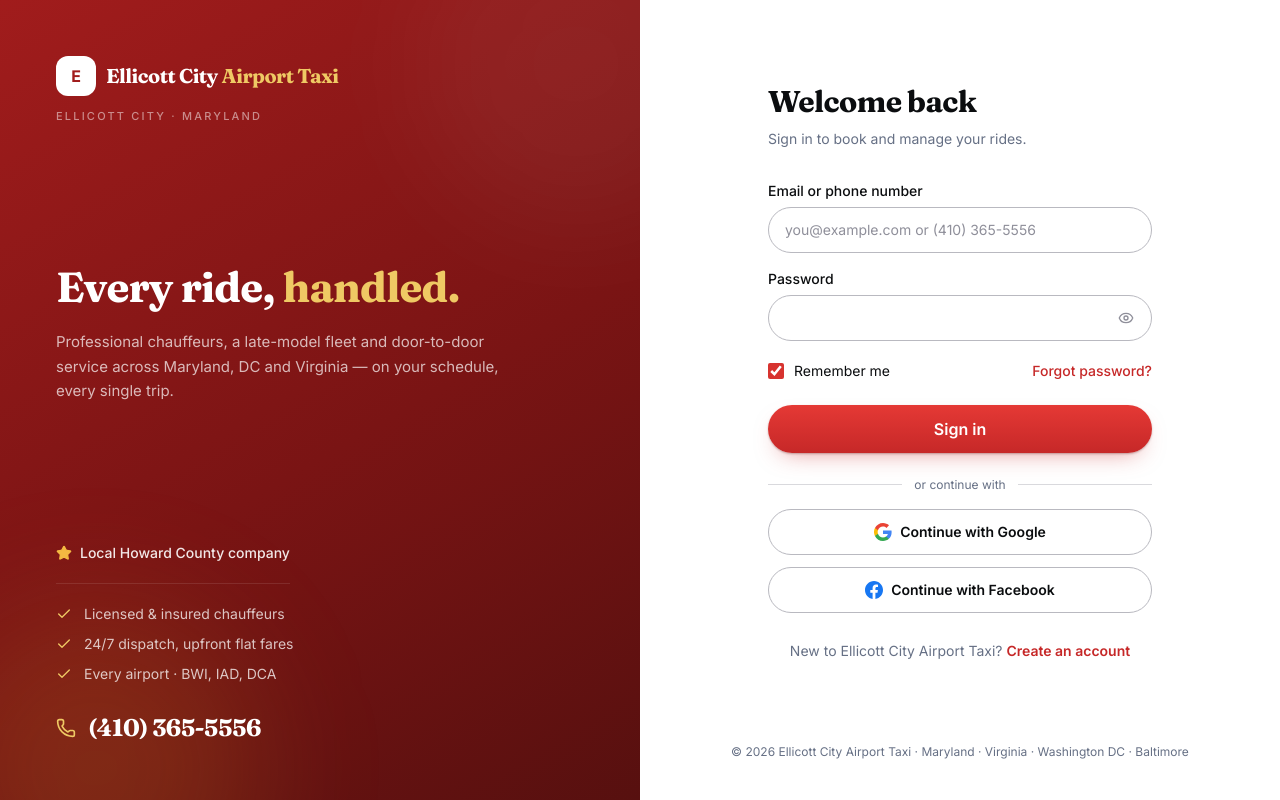
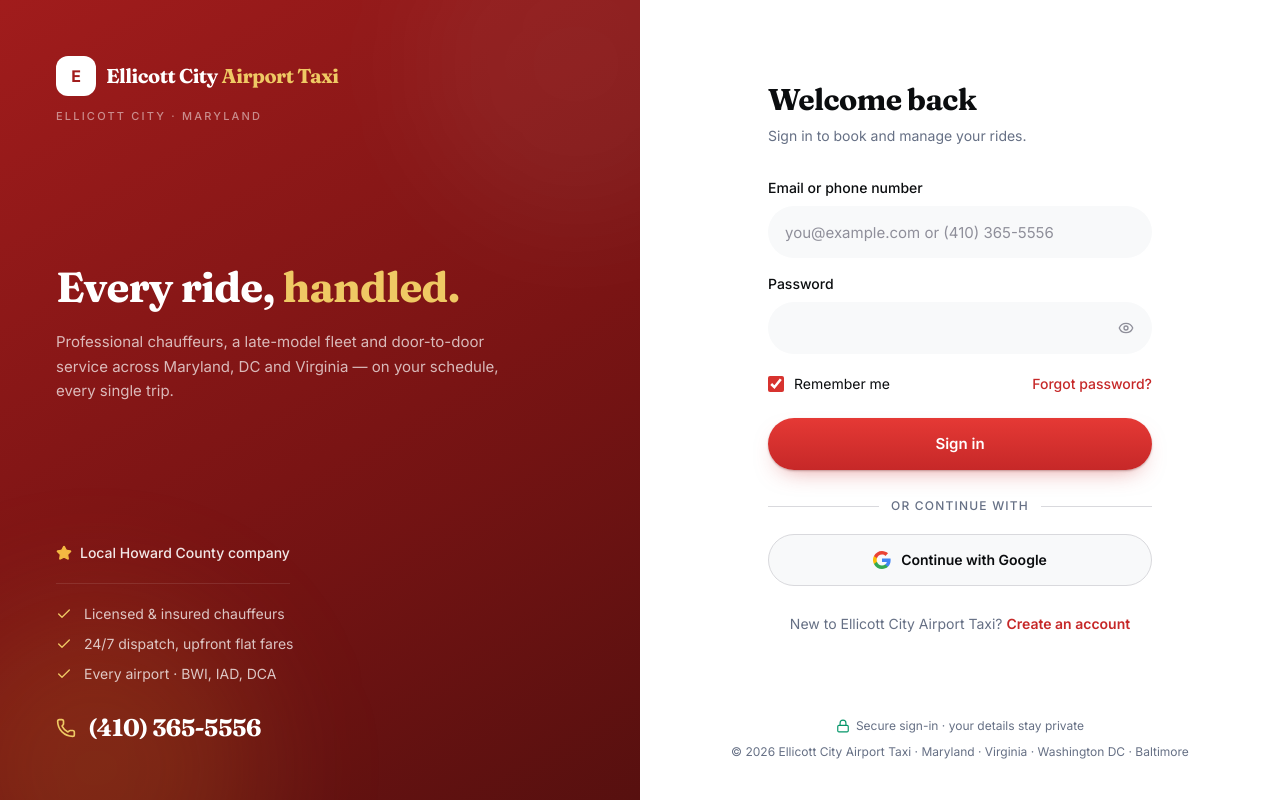
Before and after one commit to altafKhan-nep/Ellicott-city-Airport-Taxi, a React (Vite) app in the folder client/: page /login in a window 1280 px wide. Built offline with nearby package versions, Linux system fonts and the light colour scheme; no server answers.

Commit message:
polish(auth): modern form fields, aligned split layout, Google-only social

```diff
--- a/client/src/components/auth/AuthLayout.jsx
+++ b/client/src/components/auth/AuthLayout.jsx
@@ -1,5 +1,5 @@
 import { Link } from 'react-router-dom';
-import { Check, Phone, Star } from 'lucide-react';
+import { Check, Lock, Phone, Star } from 'lucide-react';
 
 // Full-screen auth shell shared by every auth page (login, register,
 // forgot/reset password, verify email).
@@ -35,7 +35,7 @@
           </p>
         </div>
 
-        <div className="relative my-10 max-w-lg">
+        <div className="relative my-8 max-w-lg sm:my-10">
           <h1 className="font-display text-[34px] font-bold leading-[1.1] tracking-tight sm:text-[42px]">
             {title} {highlight && <span className="text-gold-300">{highlight}</span>}
           </h1>
@@ -90,10 +90,16 @@
           </div>
         </div>
 
-        <p className="mt-10 text-center text-xs text-muted">
-          © {new Date().getFullYear()} Ellicott City Airport Taxi · Maryland · Virginia ·
-          Washington DC · Baltimore
-        </p>
+        <div className="mt-10 space-y-2.5 text-center">
+          <p className="inline-flex items-center gap-1.5 text-xs text-muted">
+            <Lock className="h-3.5 w-3.5 text-success-600" />
+            Secure sign-in · your details stay private
+          </p>
+          <p className="text-xs text-muted">
+            © {new Date().getFullYear()} Ellicott City Airport Taxi · Maryland · Virginia ·
+            Washington DC · Baltimore
+          </p>
+        </div>
       </section>
     </div>
   );
--- a/client/src/components/auth/PasswordField.jsx
+++ b/client/src/components/auth/PasswordField.jsx
@@ -20,7 +20,8 @@
           type="button"
           onClick={() => setVisible((v) => !v)}
           aria-label={visible ? 'Hide password' : 'Show password'}
-          className="grid h-9 w-9 place-items-center rounded-full text-accent-400 transition-colors hover:bg-accent-50 hover:text-ink"
+          aria-pressed={visible}
+          className="grid h-9 w-9 place-items-center rounded-full text-accent-400 transition-colors hover:bg-brand-50 hover:text-brand-600 focus-visible:outline-none focus-visible:ring-2 focus-visible:ring-brand-300"
         >
           {visible ? <EyeOff className="h-4 w-4" /> : <Eye className="h-4 w-4" />}
         </button>
--- a/client/src/components/auth/SocialLoginButtons.jsx
+++ b/client/src/components/auth/SocialLoginButtons.jsx
@@ -1,14 +1,11 @@
 import { useState } from 'react';
 import { API_ROOT } from '../../services/api.js';
 
-// Real-world style "Continue with" options. Google/Facebook use the Passport
-// OAuth redirect flow — they link to the server when credentials are set, or
-// show a friendly notice so the UI is always visible.
+// "Continue with Google" — uses the Passport OAuth redirect flow, so it links
+// to the server when credentials are set, or shows a friendly notice so the
+// button is always visible. Facebook sign-in is intentionally not offered.
 const GOOGLE_CLIENT_ID = import.meta.env.VITE_GOOGLE_CLIENT_ID || '';
-const FACEBOOK_APP_ID = import.meta.env.VITE_FACEBOOK_APP_ID || '';
-
 const googleReady = Boolean(GOOGLE_CLIENT_ID);
-const facebookReady = Boolean(FACEBOOK_APP_ID);
 
 const GoogleIcon = () => (
   <svg width="18" height="18" viewBox="0 0 24 24" aria-hidden="true">
@@ -19,51 +16,46 @@
   </svg>
 );
 
-const FacebookIcon = () => (
-  <svg width="18" height="18" viewBox="0 0 24 24" fill="#1877f2" aria-hidden="true">
-    <path d="M24 12.07C24 5.4 18.63 0 12 0S0 5.4 0 12.07C0 18.1 4.39 23.1 10.13 24v-8.44H7.08v-3.49h3.04V9.41c0-3.02 1.8-4.7 4.55-4.7 1.31 0 2.68.24 2.68.24v2.97h-1.51c-1.49 0-1.96.93-1.96 1.89v2.26h3.33l-.53 3.49h-2.8V24C19.61 23.1 24 18.1 24 12.07z" />
-  </svg>
-);
-
-const buttonBase =
-  'flex w-full items-center justify-center gap-2 rounded-full border border-accent-300 bg-surface px-4 py-3 text-sm font-semibold text-ink transition-colors hover:bg-accent-50';
+const buttonClass =
+  'flex h-13 w-full items-center justify-center gap-2.5 rounded-full border border-accent-200 bg-paper px-4 text-sm font-semibold text-ink transition-all duration-200 hover:-translate-y-0.5 hover:border-accent-300 hover:bg-surface hover:shadow-md';
 
 export default function SocialLoginButtons() {
   const [notice, setNotice] = useState('');
 
-  const notReady = (provider) =>
-    setNotice(`${provider} sign-in isn't connected yet. It will work once the app owner adds the OAuth credentials.`);
+  const label = 'Continue with Google';
 
   return (
-    <div className="mt-6">
-      <div className="flex items-center gap-3 text-xs text-muted">
+    <div className="mt-7">
+      <div className="flex items-center gap-3">
         <span className="h-px flex-1 bg-accent-200" />
-        or continue with
+        <span className="text-xs font-medium uppercase tracking-widest text-muted">
+          or continue with
+        </span>
         <span className="h-px flex-1 bg-accent-200" />
       </div>
 
       {notice && (
-        <p className="mt-3 rounded-xl bg-gold-50 px-4 py-2.5 text-xs text-ink">{notice}</p>
+        <p className="mt-3 rounded-2xl border border-gold-200 bg-gold-50 px-4 py-2.5 text-xs text-gold-800">
+          {notice}
+        </p>
       )}
 
-      <div className="mt-4 space-y-3">
+      <div className="mt-5">
         {googleReady ? (
-          <a href={`${API_ROOT}/api/auth/google`} className={buttonBase}>
-            <GoogleIcon /> Continue with Google
+          <a href={`${API_ROOT}/api/auth/google`} className={buttonClass}>
+            <GoogleIcon /> {label}
           </a>
         ) : (
-          <button type="button" onClick={() => notReady('Google')} className={buttonBase}>
-            <GoogleIcon /> Continue with Google
-          </button>
-        )}
-
-        {facebookReady ? (
-          <a href={`${API_ROOT}/api/auth/facebook`} className={buttonBase}>
-            <FacebookIcon /> Continue with Facebook
-          </a>
-        ) : (
-          <button type="button" onClick={() => notReady('Facebook')} className={buttonBase}>
-            <FacebookIcon /> Continue with Facebook
+          <button
+            type="button"
+            onClick={() =>
+              setNotice(
+                'Google sign-in is not connected yet. It will work once the app owner adds the OAuth credentials.',
+              )
+            }
+            className={buttonClass}
+          >
+            <GoogleIcon /> {label}
           </button>
         )}
       </div>
--- a/client/src/components/ui/Button.jsx
+++ b/client/src/components/ui/Button.jsx
@@ -17,6 +17,8 @@
     sm: 'px-3 py-1.5 text-sm',
     md: 'px-4 py-2.5 text-sm',
     lg: 'px-6 py-3 text-base',
+    // Taller pill for full-width auth submit buttons
+    xl: 'h-13 px-7 text-[15px]',
   };
 
   return (
--- a/client/src/components/ui/Input.jsx
+++ b/client/src/components/ui/Input.jsx
@@ -1,27 +1,38 @@
+// Modern form field: soft filled pill, generous height, brand-red focus ring.
+// The autofill overrides stop Chrome/Safari from painting their yellow box over
+// the brand styling (the inset shadow uses the theme var so dark mode still works).
+const fieldBase =
+  'input-pill peer h-13 w-full border bg-paper px-4 text-[15px] text-ink outline-none transition-all duration-200 placeholder:text-accent-400 focus:bg-surface focus:ring-4 disabled:opacity-60 [&:-webkit-autofill]:[-webkit-text-fill-color:currentColor] [&:-webkit-autofill]:shadow-[inset_0_0_0_1000px_var(--color-paper),var(--tw-ring-offset-shadow),var(--tw-ring-shadow)]';
+
 export function Input({ label, icon, trailing, error, hint, className = '', ...props }) {
   return (
     <label className={`block ${className}`}>
-      {label && (
-        <span className="mb-1.5 block text-sm font-medium text-ink">{label}</span>
-      )}
+      {label && <span className="mb-2 block text-sm font-medium text-ink">{label}</span>}
       <div className="relative">
         {icon && (
-          <span className="pointer-events-none absolute left-3 top-1/2 -translate-y-1/2 text-accent-400">
+          <span
+            className={`pointer-events-none absolute left-4 top-1/2 -translate-y-1/2 transition-colors peer-focus:text-brand-600 ${
+              error ? 'text-brand-500' : 'text-accent-400'
+            }`}
+          >
             {icon}
           </span>
         )}
         <input
-          className={`input-pill w-full border bg-surface px-4 py-3 text-sm outline-none transition-colors placeholder:text-accent-400 focus:border-brand-500 focus:ring-2 focus:ring-brand-200 ${
-            icon ? 'pl-10' : ''
-          } ${trailing ? 'pr-12' : ''} ${error ? 'border-brand-400' : 'border-accent-300'}`}
+          className={`${fieldBase} ${icon ? 'pl-11' : ''} ${trailing ? 'pr-12' : ''} ${
+            error
+              ? 'border-brand-500 focus:border-brand-600 focus:ring-brand-200'
+              : 'border-transparent focus:border-brand-500 focus:ring-brand-100'
+          }`}
+          aria-invalid={error ? 'true' : undefined}
           {...props}
         />
         {trailing && (
           <span className="absolute right-2 top-1/2 -translate-y-1/2">{trailing}</span>
         )}
       </div>
-      {error && <span className="mt-1 block text-xs text-brand-600">{error}</span>}
-      {!error && hint && <span className="mt-1 block text-xs text-muted">{hint}</span>}
+      {error && <span className="mt-1.5 block text-xs font-medium text-brand-600">{error}</span>}
+      {!error && hint && <span className="mt-1.5 block text-xs text-muted">{hint}</span>}
     </label>
   );
 }
--- a/client/src/pages/ForgotPassword.jsx
+++ b/client/src/pages/ForgotPassword.jsx
@@ -86,7 +86,7 @@
                 {error}
               </p>
             )}
-            <Button type="submit" size="lg" loading={loading} className="w-full">
+            <Button type="submit" size="xl" loading={loading} className="w-full">
               {loading ? 'Sending…' : 'Send reset link'}
               {!loading && <ArrowRight className="h-4 w-4" />}
             </Button>
--- a/client/src/pages/Login.jsx
+++ b/client/src/pages/Login.jsx
@@ -118,7 +118,7 @@
           </p>
         )}
 
-        <Button type="submit" size="lg" loading={loading} className="mt-2 w-full">
+        <Button type="submit" size="xl" loading={loading} className="mt-2 w-full">
           {loading ? 'Signing in…' : 'Sign in'}
         </Button>
       </form>
--- a/client/src/pages/ResetPassword.jsx
+++ b/client/src/pages/ResetPassword.jsx
@@ -66,7 +66,7 @@
             <CheckCircle2 className="mt-0.5 h-4 w-4 shrink-0" />
             <span>Your password has been reset. All other sessions were signed out.</span>
           </p>
-          <Button onClick={() => window.location.assign('/login')} size="lg" className="w-full">
+          <Button onClick={() => window.location.assign('/login')} size="xl" className="w-full">
             Sign in with your new password
             <ArrowRight className="h-4 w-4" />
           </Button>
@@ -97,7 +97,7 @@
               {error}
             </p>
           )}
-          <Button type="submit" size="lg" loading={loading} className="w-full">
+          <Button type="submit" size="xl" loading={loading} className="w-full">
             {loading ? 'Resetting…' : 'Reset password'}
             {!loading && <ArrowRight className="h-4 w-4" />}
           </Button>
--- a/client/src/pages/SocialCallback.jsx
+++ b/client/src/pages/SocialCallback.jsx
@@ -71,7 +71,7 @@
               We couldn't log you in with that account. Please try again or use another method.
             </p>
             <Link to="/login" className="mt-6 block">
-              <Button size="lg" variant="outline" className="w-full">
+              <Button size="xl" variant="outline" className="w-full">
                 Back to sign in
               </Button>
             </Link>
--- a/client/src/pages/VerifyEmail.jsx
+++ b/client/src/pages/VerifyEmail.jsx
@@ -56,7 +56,7 @@
               Your account is active. You can now book rides with Ellicott City Airport Taxi.
             </p>
             <Link to="/login" className="mt-6 block">
-              <Button size="lg" className="w-full">
+              <Button size="xl" className="w-full">
                 Sign in
               </Button>
             </Link>
@@ -71,7 +71,7 @@
             <h1 className="text-2xl font-bold">Verification failed</h1>
             <p className="mt-2 text-sm text-muted">{message}</p>
             <Link to="/login" className="mt-6 block">
-              <Button size="lg" variant="outline" className="w-full">
+              <Button size="xl" variant="outline" className="w-full">
                 Back to sign in
               </Button>
             </Link>
```
Also changed, not shown: client/src/pages/Register.jsx (+3 -6 lines).
